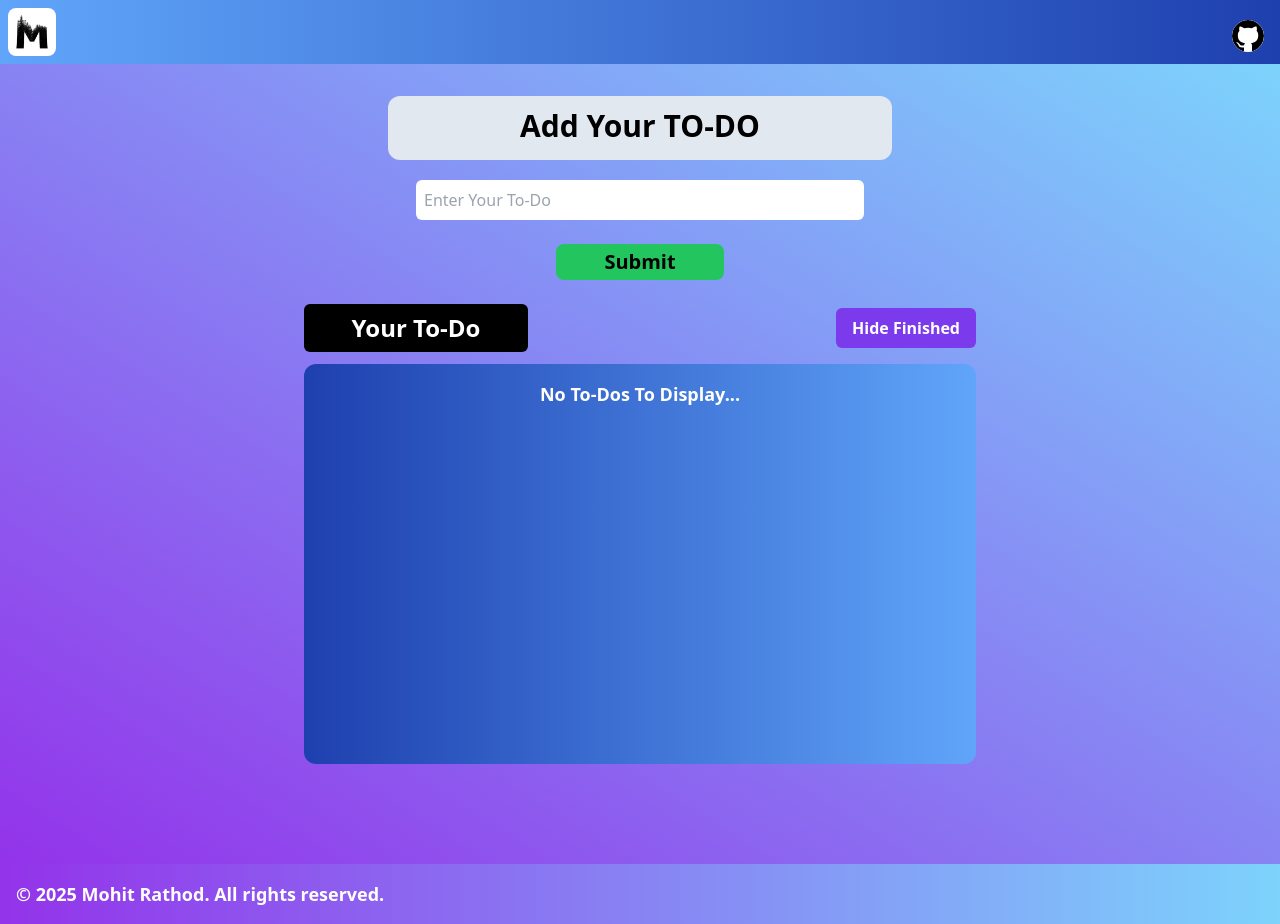
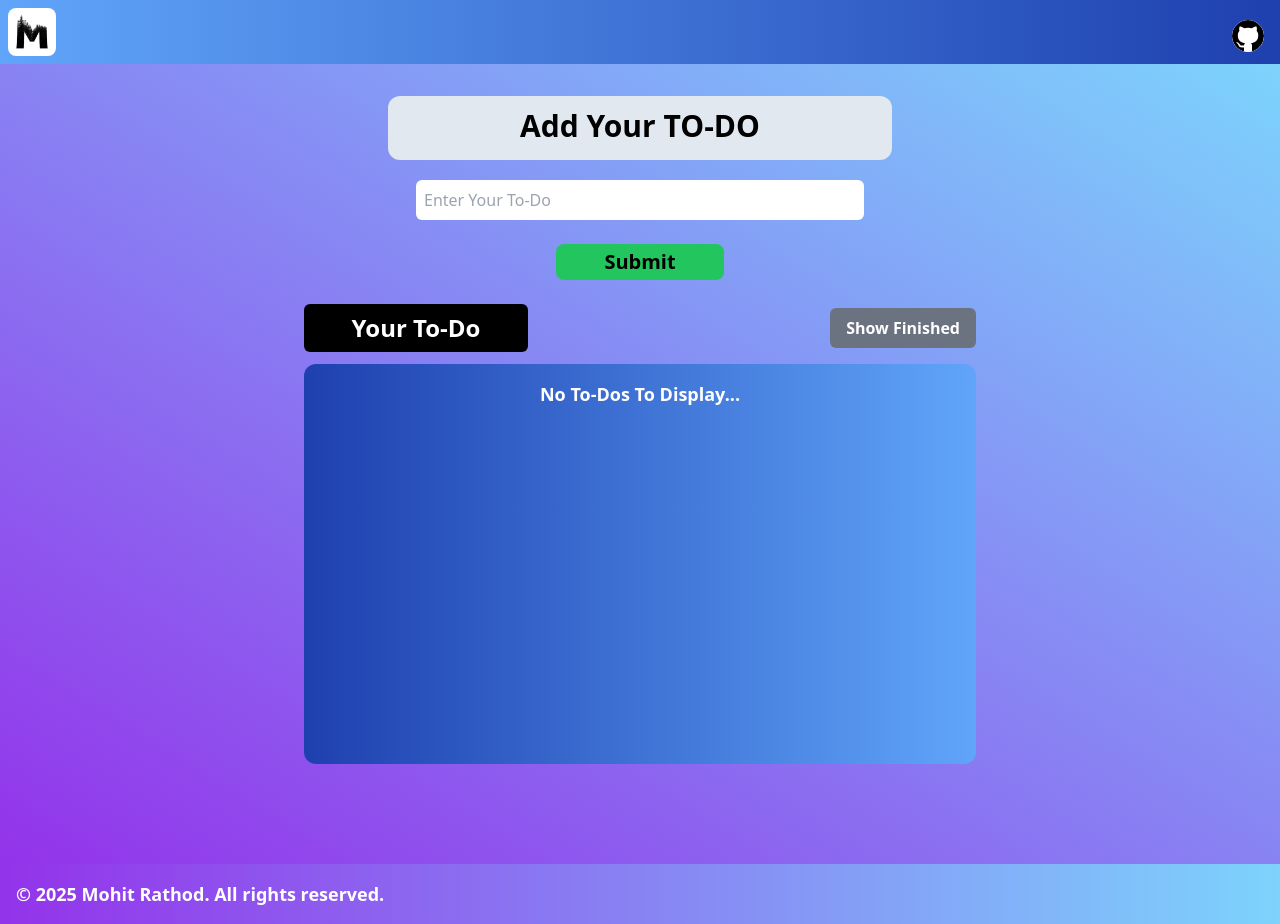
Before and after one commit to RathodMohit-94/ToDoListByMohit, a React (Vite) app: page / in a window 1280 px wide. Built offline with nearby package versions, Linux system fonts and the light colour scheme; a web font is replaced by a local one.

Commit message:
Changed useState In SHowFinished

```diff
--- a/src/components/MainCon.jsx
+++ b/src/components/MainCon.jsx
@@ -5,7 +5,7 @@ const MainCon = () => {
   const [todo, setTodo] = useState("");
   const [todos, setTodos] = useState([]);
   const [isLoading, setIsLoading] = useState(true);
-  const [showFinished, setShowFinished] = useState(true);
+  const [showFinished, setShowFinished] = useState(false);
 
   // Load todos from localStorage on mount
   useEffect(() => {
```
